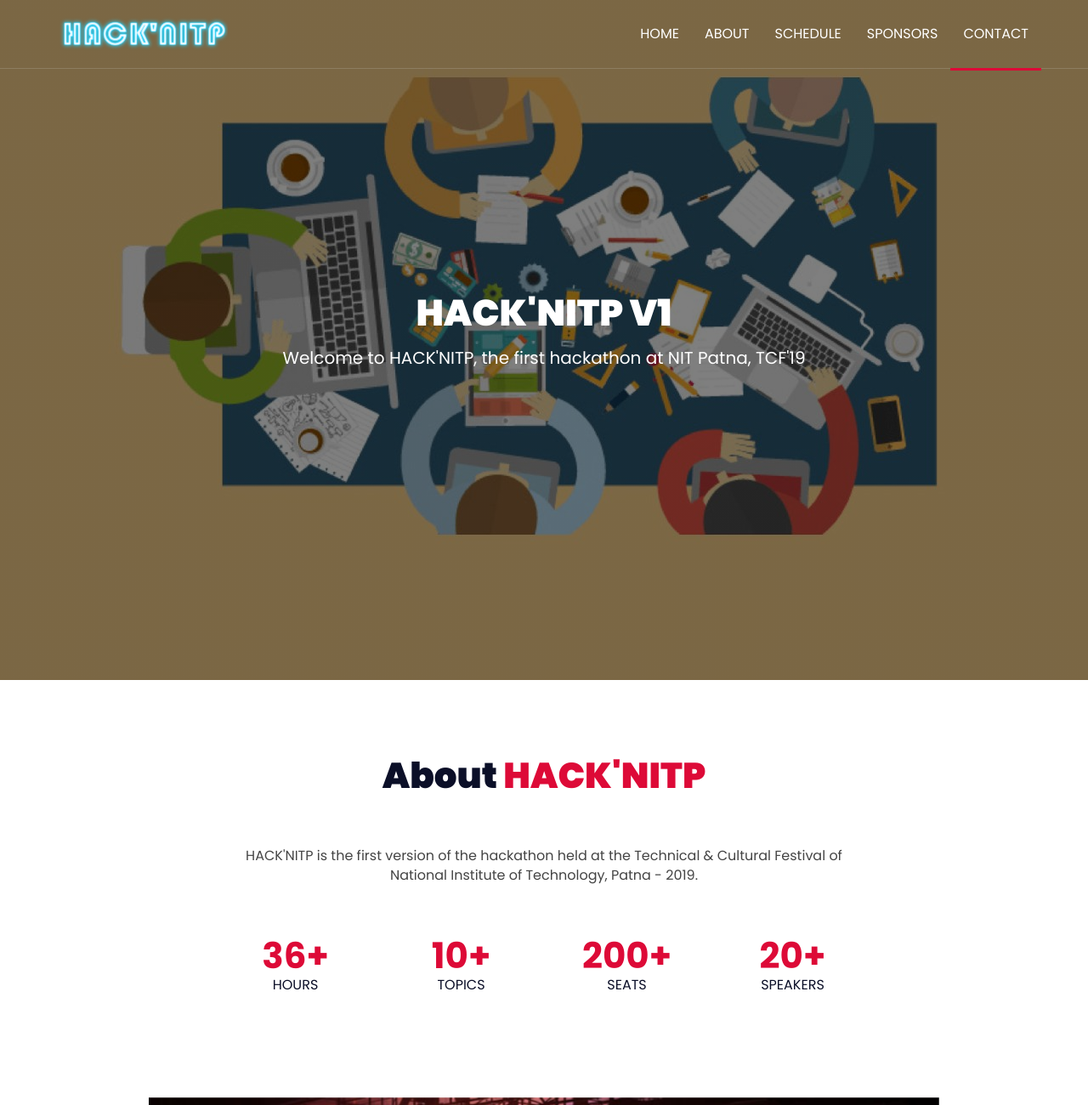
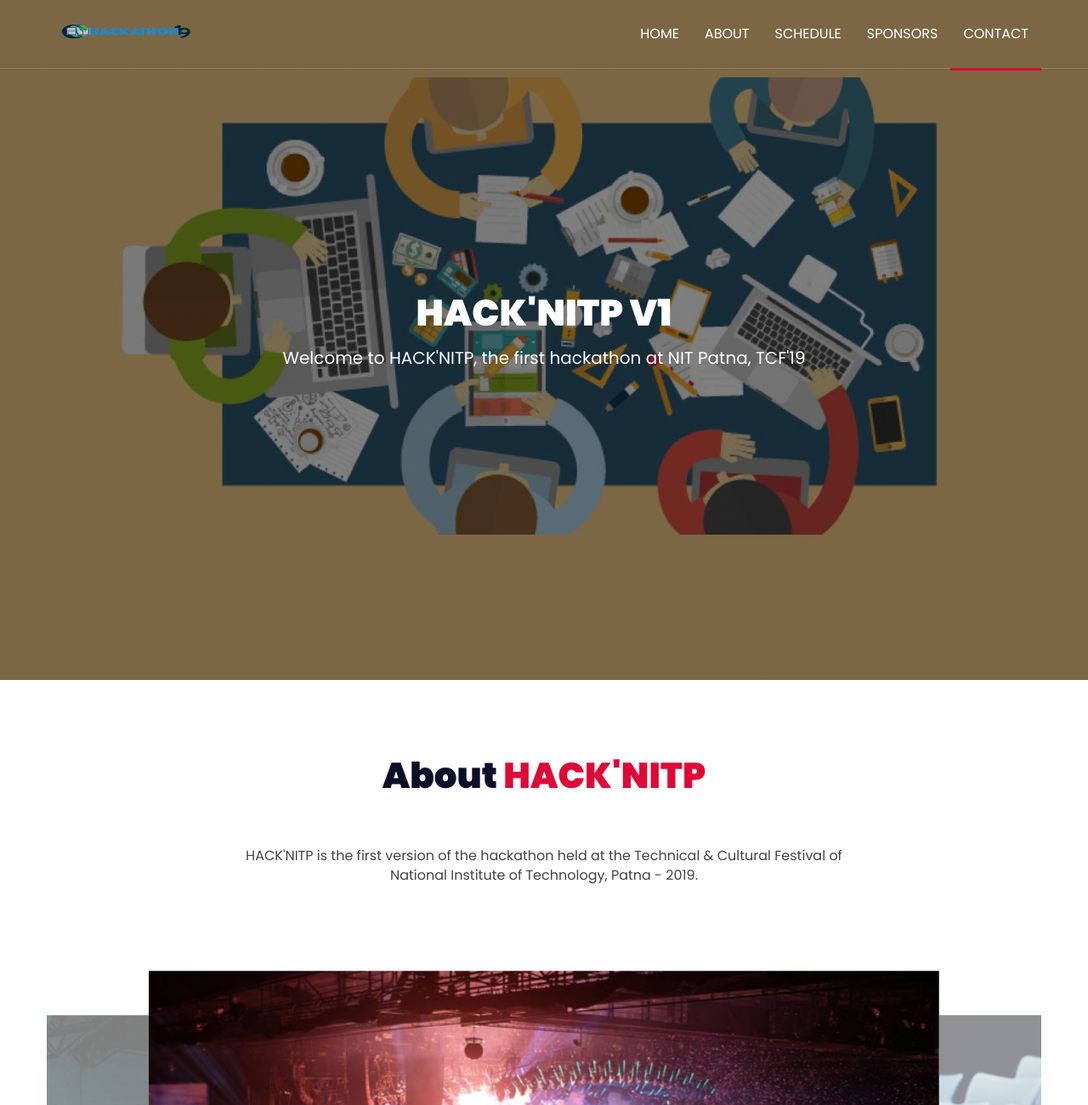
Before and after one commit to jhasaurabh312/hackathon19, a plain HTML site: page public/index.html in a window 1280 px wide. Shown: the top 1300 px of the page at 85% size. Drawn offline with Linux system fonts and the light colour scheme; some packages are replaced by stand-ins of ours.

Commit message:
committed changes

```diff
--- a/public/index.html
+++ b/public/index.html
@@ -7,6 +7,7 @@
 	<!-- The above 3 meta tags *must* come first in the head; any other head content must come *after* these tags -->
 
 	<title>HACK'NITP</title>
+	<link rel="icon"  href="img/logo.png">
 
 	<!-- Google font -->
 	<link href="https://fonts.googleapis.com/css?family=Poppins:400,700,900" rel="stylesheet">
@@ -43,7 +44,7 @@
 				<div class="navbar-brand">
 					<a class="logo" href="index.html">
 						<img class="logo-img" src="./img/logo.png" alt="logo">
-						<img class="logo-alt-img" src="./img/logo-alt.png" alt="logo">
+						<img class="logo-alt-img" src="./img/main_hackathon19.png" alt="logo" width="160px" height="100%">
 					</a>
 				</div>
 				<!-- /Logo -->
@@ -125,7 +126,7 @@
 					<!-- /about content -->
 
 					<!-- Numbers -->
-					<div id="numbers">
+					<div id="numbers" style="display: none">
 						<!-- row -->
 						<div class="row">
 							<!-- number -->
@@ -490,7 +491,7 @@
  -->	<!-- /Speakers -->
 
 	<!-- Sponsors -->
-	<div id="sponsors" class="section">
+	<div id="sponsors" class="section" style="display:none">
 		<!-- container -->
 		<div class="container">
 			<!-- row -->
```
Also changed, not shown: public/img/main_hackathon19.png (added).
